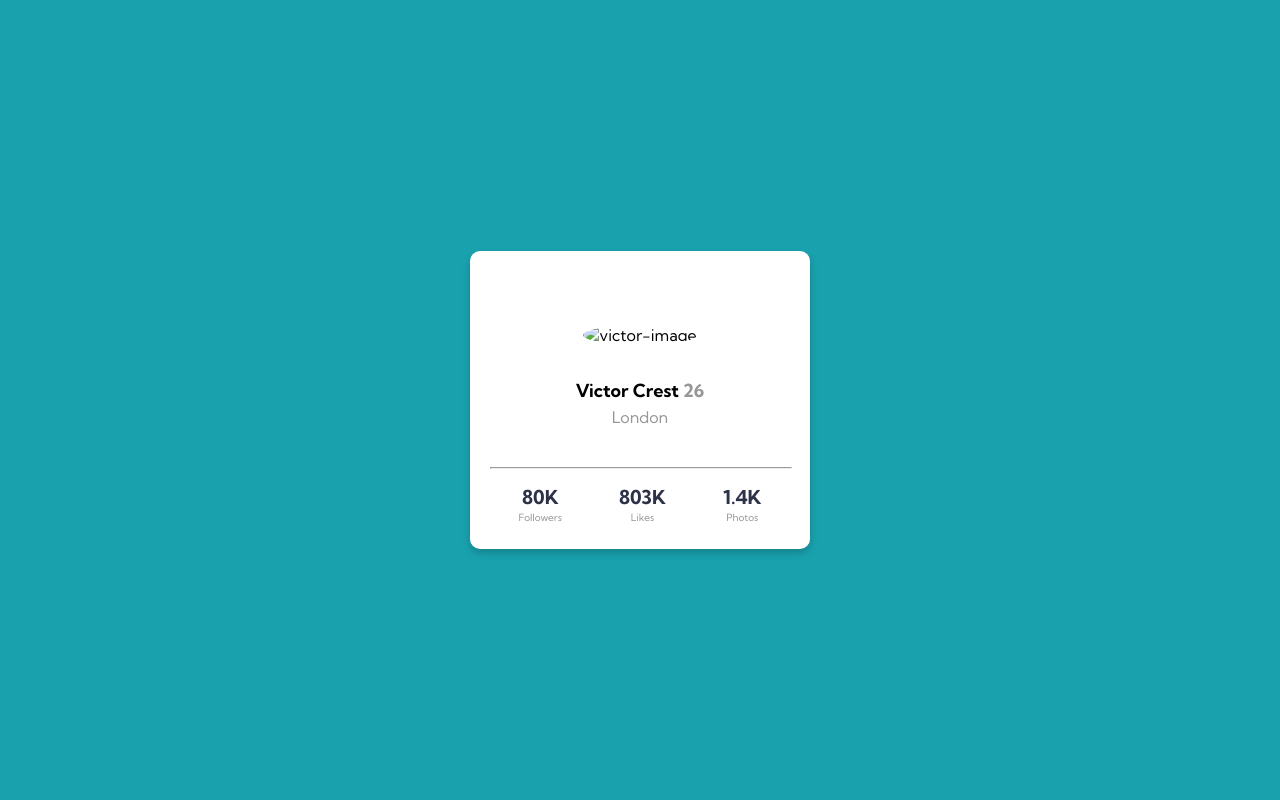
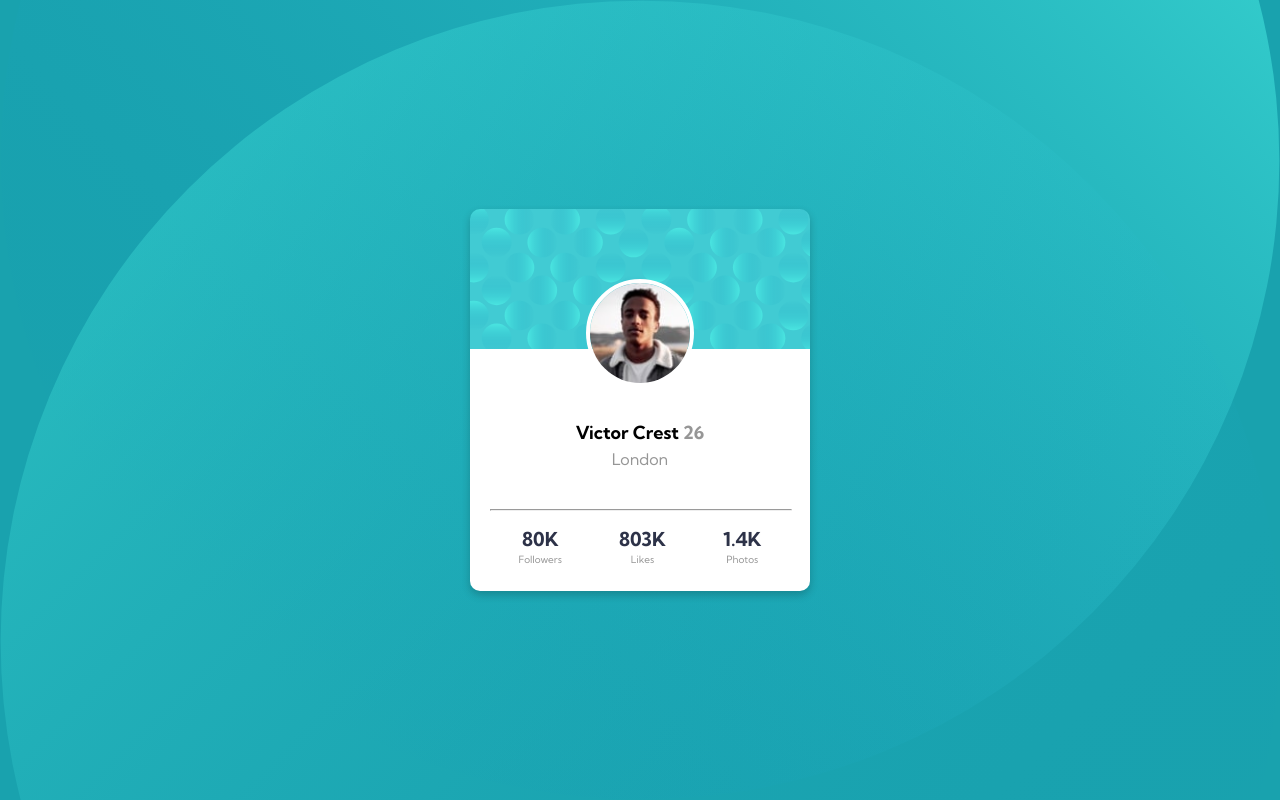
Before and after one commit to Maza4/Profile-card, a plain HTML site: page index.html in a window 1280 px wide. Drawn offline with Linux system fonts and the light colour scheme; the site is published under a folder, as on GitHub Pages, so addresses that start at the root find nothing.

Commit message:
Edited the images path

```diff
--- a/index.html
+++ b/index.html
@@ -6,7 +6,7 @@
     <link rel="stylesheet" href="style.css" />
     <link
       rel="shortcut icon"
-      href="./Profile Card component/favicon-32x32.png"
+      href="image/favicon-32x32.png"
       type="image/x-icon"
     />
     <link rel="preconnect" href="https://fonts.googleapis.com" />
@@ -21,7 +21,7 @@
     <div class="profile-card">
       <div class="profile-image">
         <img
-          src="/image/image-victor.jpg"
+          src="image/image-victor.jpg"
           alt="victor-image"
           class="victor-img"
         />
--- a/style.css
+++ b/style.css
@@ -21,8 +21,8 @@ body {
   font-weight: 400 700;
   font-style: normal;
   font-variation-settings: "YOPQ" 300;
-  background: url("/image/bg-pattern-bottom.svg"),
-    url("/image/bg-pattern-top.svg");
+  background: url("image/bg-pattern-bottom.svg"),
+    url("image/bg-pattern-top.svg");
   background-size: cover, cover;
   background-repeat: no-repeat, no-repeat;
   background-position: top left, bottom right;
@@ -30,7 +30,7 @@ body {
 }
 
 .profile-card {
-  background: url(/image/bg-pattern-card.svg);
+  background: url(image/bg-pattern-card.svg);
   background-position: cover;
   background-repeat: no-repeat;
   background-color: #fff;
@@ -49,7 +49,6 @@ body {
   width: 100px;
   height: 100px;
   margin-top: 50px;
-  /* z-index: 1; */
 }
 
 .profile-details {
```
